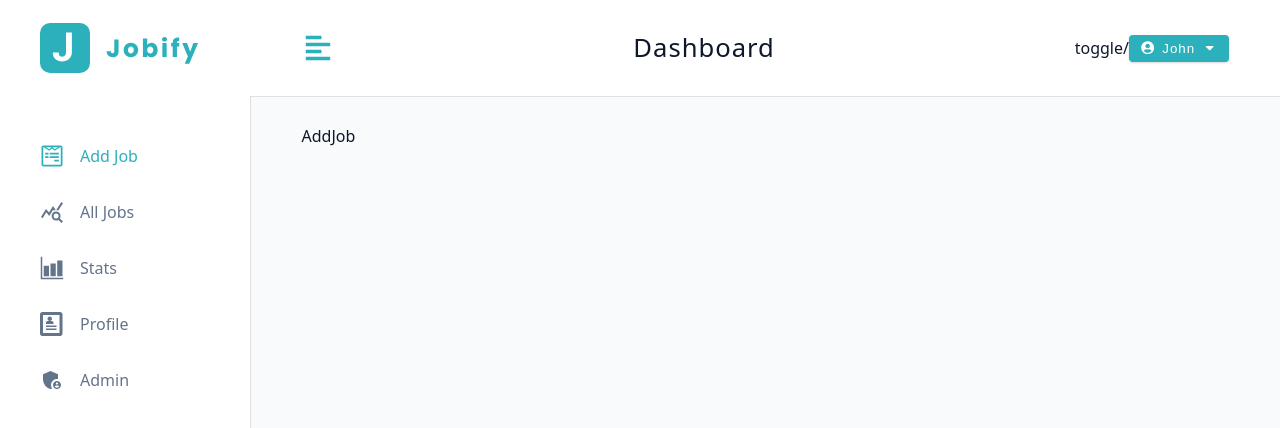
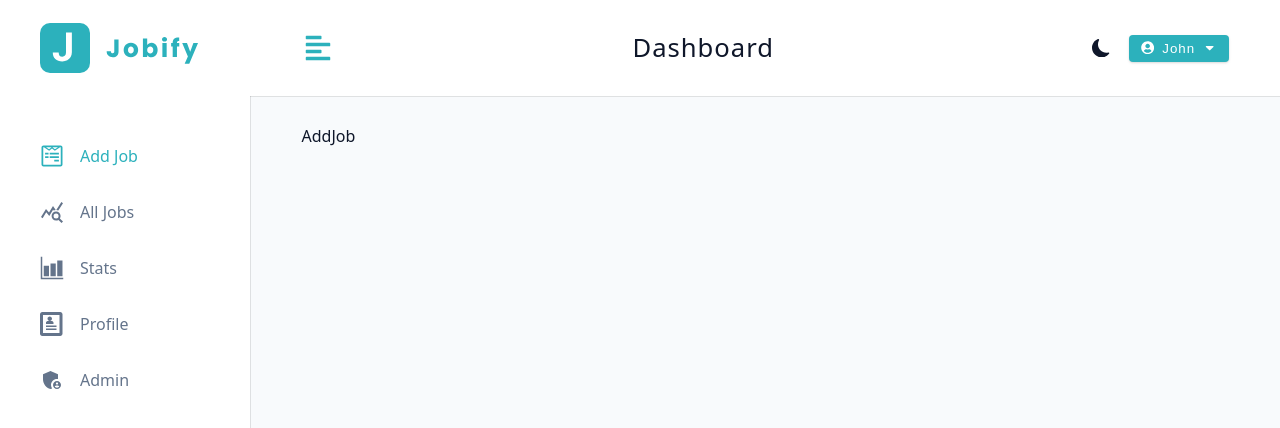
Before and after one commit to JanMajer86/client, a React (Vite) app: page /dashboard in a window 1280 px wide. Shown: the top 428 px of the page. Built offline with nearby package versions, Linux system fonts and the light colour scheme.

Commit message:
themeToggle

```diff
--- a/src/components/Navbar.jsx
+++ b/src/components/Navbar.jsx
@@ -2,7 +2,7 @@
 import { FaAlignLeft } from "react-icons/fa";
 import Logo from "./Logo";
 import { useDashboardContext } from "../pages/DashboardLayout";
-import LogoutContainer from "./LogoutContainer";
+import { LogoutContainer, ThemeToggle } from "../components";
 
 const Navbar = () => {
 	const { toggleSidebar } = useDashboardContext();
@@ -17,7 +17,7 @@
 					<h4 className="logo-text">dashboard</h4>
 				</div>
 				<div className="btn-container">
-					toggle/
+					<ThemeToggle />
 					<LogoutContainer />
 				</div>
 			</div>
--- /dev/null
+++ b/src/components/ThemeToggle.jsx
@@ -0,0 +1,18 @@
+import { BsFillSunFill, BsFillMoonFill } from "react-icons/bs";
+import Wrapper from "../assets/wrappers/ThemeToggle";
+import { useDashboardContext } from "../pages/DashboardLayout";
+
+const ThemeToggle = () => {
+	const { isDarkTheme, toggleDarkTheme } = useDashboardContext();
+
+	return (
+		<Wrapper onClick={toggleDarkTheme}>
+			{isDarkTheme ? (
+				<BsFillSunFill className="toggle-icon" />
+			) : (
+				<BsFillMoonFill className="toggle-icon" />
+			)}
+		</Wrapper>
+	);
+};
+export default ThemeToggle;
--- a/src/components/index.js
+++ b/src/components/index.js
@@ -3,3 +3,5 @@
 export { default as Navbar } from "./Navbar";
 export { default as BigSidebar } from "./BigSidebar";
 export { default as SmallSidebar } from "./SmallSidebar";
+export { default as LogoutContainer } from "./LogoutContainer";
+export { default as ThemeToggle } from "./ThemeToggle";
```
